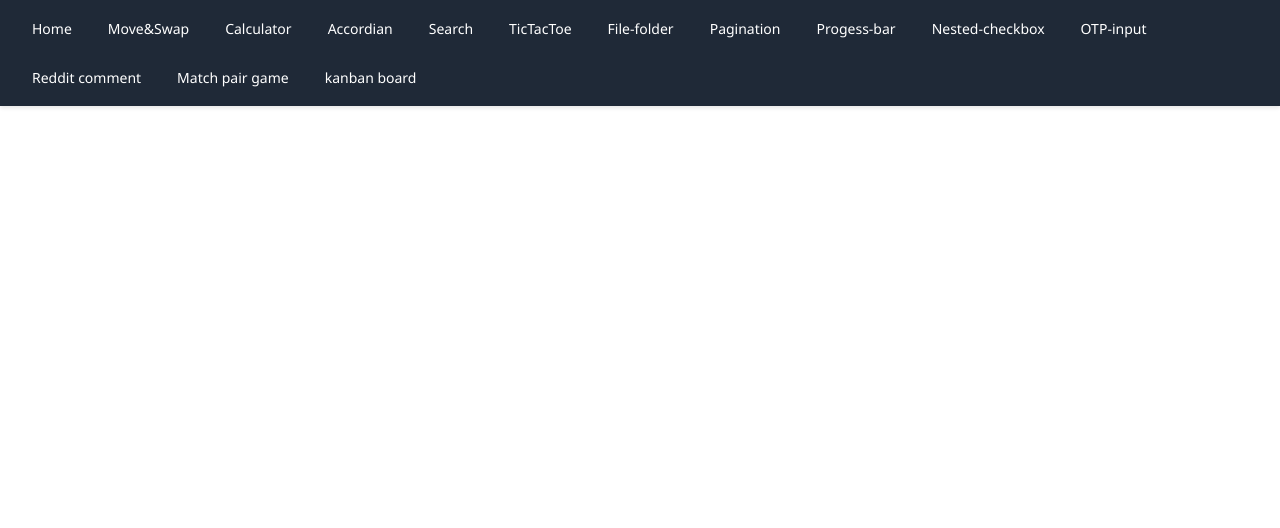
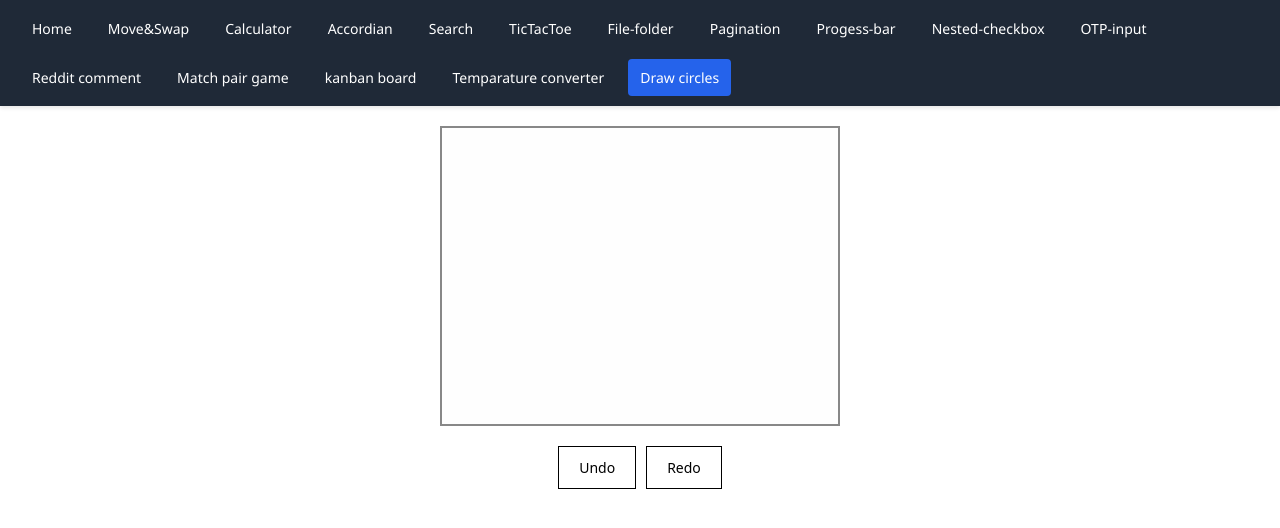
Before and after one commit to pragyasharm/frontend-machine-coding, a React (Create React App) app: page /frontend-machine-coding/draw-circles in a window 1280 px wide. Shown: the top 528 px of the page. Built offline with nearby package versions, Linux system fonts and the light colour scheme.

Commit message:
added temparature converter and drawing circles

```diff
--- a/src/App.js
+++ b/src/App.js
@@ -21,6 +21,8 @@ import OTPInput from "./Components/OTP-Input/OTPInput";
 import RedditComment from "./Components/Reddit/RedditComment";
 import MatchPairGame from "./Components/Match-pair/MatchPairGame";
 import KanbanBoard from "./Components/Kanban-board/KanbanBoard";
+import TempCoverter from "./Components/Temparature-converter/TempCoverter";
+import DrawCircles from "./Components/Draw-circles/DrawCircles";
 
 function App() {
   return (
@@ -46,6 +48,8 @@ function App() {
           <Route path="/otp-input" element={<OTPInput />} />
           <Route path="/match-pair" element={<MatchPairGame />} />
           <Route path="/kanban-board" element={<KanbanBoard />} />
+          <Route path="/temperature-converter" element={<TempCoverter />} />
+          <Route path="/draw-circles" element={<DrawCircles />} />
           <Route element={<PrivateRoutes />}>
             <Route path="/calculator" element={<Calculator />} />
             <Route path="/accordian" element={<Accordian />} />
--- /dev/null
+++ b/src/Components/Draw-circles/DrawCircles.jsx
@@ -0,0 +1,69 @@
+import React, { useEffect, useRef, useState } from "react";
+import "./style.css";
+
+function DrawCircles() {
+  const [redoStack, setRedoStack] = useState([]);
+  const [circles, setCircles] = useState([]);
+  const drawingRef = useRef(null);
+
+  const handleDraw = (e) => {
+    // getBoundingClientRect() it provides property of rectangle left, top, right, bottom, x, y, width, and height
+    const rect = drawingRef.current.getBoundingClientRect();
+    const x = e.clientX - rect.x;
+    const y = e.clientY - rect.y;
+    setCircles((pre) => [...pre, { x: x, y: y }]);
+    setRedoStack([]);
+  };
+
+  const handleUndo = () => {
+    setCircles((pre) => {
+      setRedoStack((r) => {
+        if (pre.length < 1) return r;
+        return [...r, pre[pre.length - 1]];
+      });
+
+      return pre.slice(0, -1);
+    });
+  };
+
+  const handleRedo = () => {
+    setCircles((pre) => {
+      if (redoStack.length < 1) return pre;
+      let reAddCircle = redoStack[redoStack.length - 1];
+      setRedoStack((s) => s.slice(0, -1));
+      return [...pre, reAddCircle];
+    });
+  };
+
+  return (
+    <div className="circle-drawer">
+      <div
+        ref={drawingRef}
+        data-testid="drawing-area"
+        className="drawing-area"
+        onClick={handleDraw}
+      >
+        {circles.map((circle, i) => {
+          return (
+            <div
+              data-testid="circle"
+              key={i}
+              className="circle"
+              style={{ left: circle.x, top: circle.y }}
+            ></div>
+          );
+        })}
+      </div>
+      <div className="buttons">
+        <button className="undo-btn" onClick={handleUndo}>
+          Undo
+        </button>
+        <button className="redo-btn" onClick={handleRedo}>
+          Redo
+        </button>
+      </div>
+    </div>
+  );
+}
+
+export default DrawCircles;
--- /dev/null
+++ b/src/Components/Draw-circles/style.css
@@ -0,0 +1,39 @@
+.circle-drawer {
+  padding: 20px;
+  display: flex;
+  flex-direction: column;
+  align-items: center;
+}
+
+.circle-drawer .drawing-area {
+  width: 400px;
+  height: 300px;
+  border: 2px solid #888;
+  position: relative;
+  background-color: #fefefe;
+  margin-bottom: 20px;
+}
+
+.circle-drawer .circle {
+  width: 20px;
+  height: 20px;
+  background-color: blue;
+  border-radius: 50%;
+  position: absolute;
+  transform: translate(-50%, -50%);
+}
+
+.circle-drawer .buttons {
+  display: flex;
+  gap: 10px;
+}
+.circle-drawer button {
+  border: 1px solid black;
+}
+
+.circle-drawer .undo-btn,
+.circle-drawer .redo-btn {
+  padding: 10px 20px;
+  font-size: 14px;
+  cursor: pointer;
+}
--- a/src/Components/Header.js
+++ b/src/Components/Header.js
@@ -46,6 +46,12 @@ const Header = () => {
       <NavLink className="p-2" to="/kanban-board">
         kanban board
       </NavLink>
+      <NavLink className="p-2" to="/temperature-converter">
+        Temparature converter
+      </NavLink>
+      <NavLink className="p-2" to="/draw-circles">
+        Draw circles
+      </NavLink>
     </div>
   );
 };
--- /dev/null
+++ b/src/Components/Temparature-converter/TempCoverter.jsx
@@ -0,0 +1,41 @@
+import React, { useState } from "react";
+
+const TempCoverter = () => {
+  const [celcius, setCelcius] = useState("");
+  const [fahrenheit, setFahrenheit] = useState("");
+
+  const celciusToFahrenheit = (val) => {
+    setCelcius(val);
+    setFahrenheit((val * 9) / 5 + 32);
+  };
+
+  const fahrenheitToCelcius = (val) => {
+    setFahrenheit(val);
+    setCelcius(((val - 32) * 5) / 9);
+  };
+  return (
+    <div style={{ width: "225px", margin: "auto", textAlign: "left" }}>
+      <h2>TempCoverter</h2>
+      <label>Celcius</label>
+      <input
+        style={{ border: "1px grey solid", padding: "5px", marginTop: "10px" }}
+        type="number"
+        value={celcius}
+        onChange={(e) => celciusToFahrenheit(e.target.value)}
+        placeholder="enter celcius"
+      ></input>
+      <br></br>
+      <br></br>
+      <label>Fahrenheit</label>
+      <input
+        type="number"
+        style={{ border: "1px grey solid", padding: "5px", marginTop: "10px" }}
+        value={fahrenheit}
+        onChange={(e) => fahrenheitToCelcius(e.target.value)}
+        placeholder="enter fahrenheit"
+      ></input>
+    </div>
+  );
+};
+
+export default TempCoverter;
```
